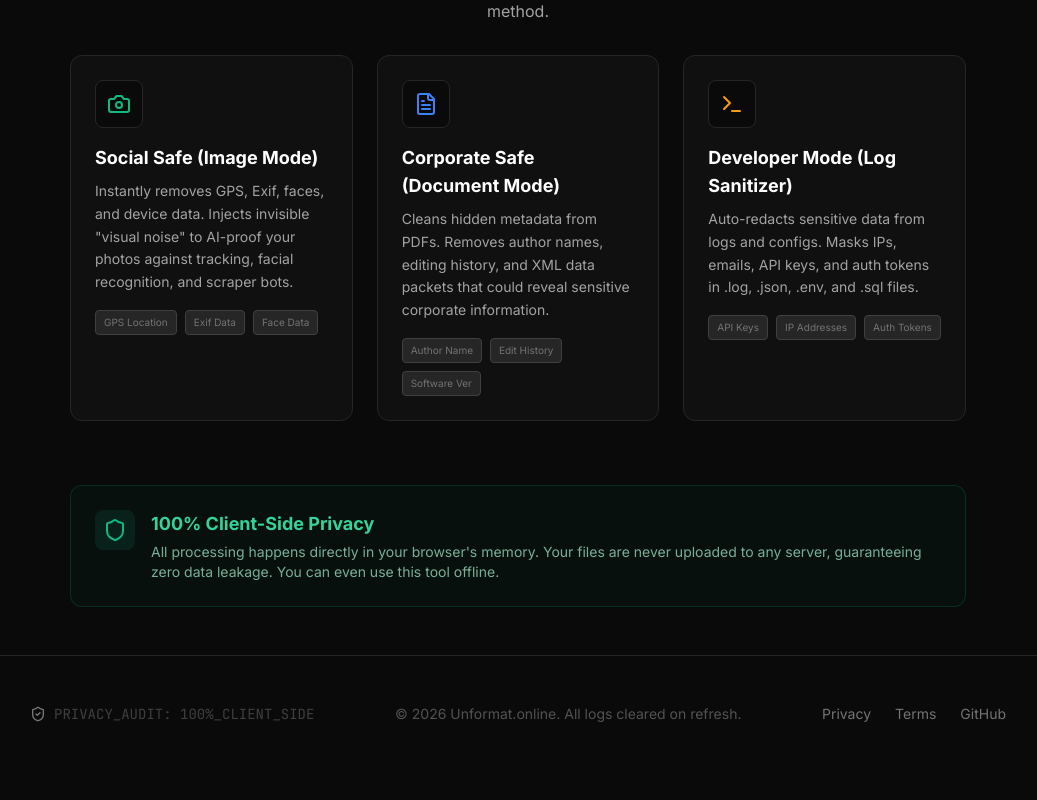
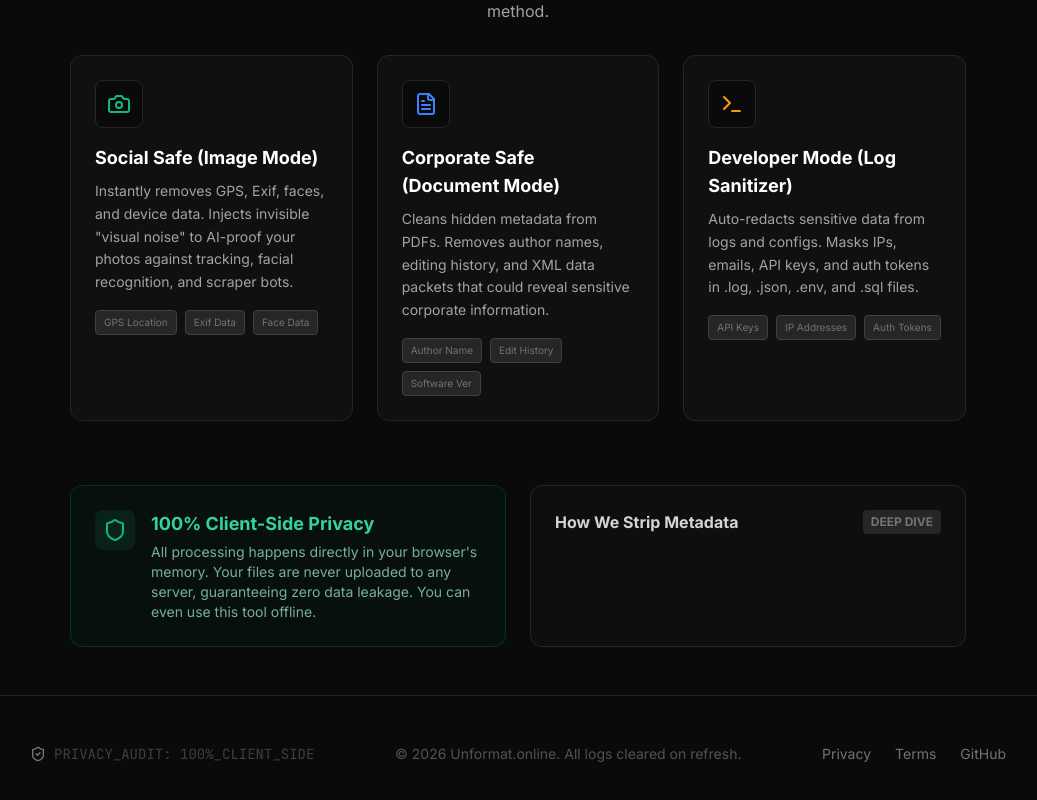
Before and after one commit to JagadeeshGeerla/unformat.online.shredder, a Next.js app: page /shredder/ in a window 1280 px wide. Shown: the part 876-1676 px from the top of the page, without its empty margins (122-1159 px from the left). Before the commit the page ends 1648 px from the top, so only its background shows below. Built offline with nearby package versions, Linux system fonts and the light colour scheme.

Commit message:
Docs: Add Technical Deep Dive to Features UI

```diff
--- a/components/features.tsx
+++ b/components/features.tsx
@@ -52,7 +52,8 @@
                 ))}
             </div>
 
-            <div className="mt-8 p-6 bg-emerald-950/20 border border-emerald-900/50 rounded-xl flex items-start gap-4">
+            <div className="mt-8 grid md:grid-cols-2 gap-6">
+                <div className="p-6 bg-emerald-950/20 border border-emerald-900/50 rounded-xl flex items-start gap-4">
                     <div className="bg-emerald-500/10 p-2 rounded-lg">
                         <Shield className="w-6 h-6 text-emerald-500" />
                     </div>
@@ -64,6 +65,27 @@
                         </p>
                     </div>
                 </div>
+
+                <details className="group p-6 bg-neutral-900/30 border border-neutral-800 rounded-xl cursor-pointer hover:bg-neutral-900/50 transition-colors">
+                    <summary className="flex items-center justify-between font-bold text-neutral-300 list-none">
+                        <span>How We Strip Metadata</span>
+                        <span className="bg-neutral-800 text-xs px-2 py-1 rounded text-neutral-500 group-open:bg-emerald-500/20 group-open:text-emerald-400 transition-colors">
+                            DEEP DIVE
+                        </span>
+                    </summary>
+                    <div className="mt-4 text-sm text-neutral-400 space-y-3">
+                        <p>We use a <strong>"Scorched Earth"</strong> protocol. Instead of deleting tags, we regenerate the file:</p>
+                        <ol className="list-decimal list-inside space-y-1 ml-1 text-neutral-500">
+                            <li><strong>Decode:</strong> We extract raw pixel data (RGBA) from your image.</li>
+                            <li><strong>Reconstruct:</strong> We paint these pixels onto a blank HTML5 Canvas.</li>
+                            <li><strong>Export:</strong> A brand new file is created from the canvas.</li>
+                        </ol>
+                        <p className="text-xs border-t border-neutral-800 pt-3 mt-3">
+                            Result: A 100% new container with zero legacy data (Exif, IPTC, XMP, ICC Profiles, Thumbnails).
+                        </p>
+                    </div>
+                </details>
+            </div>
         </div>
     );
 }
```
Lines whose indentation alone changed are shown as unchanged.
